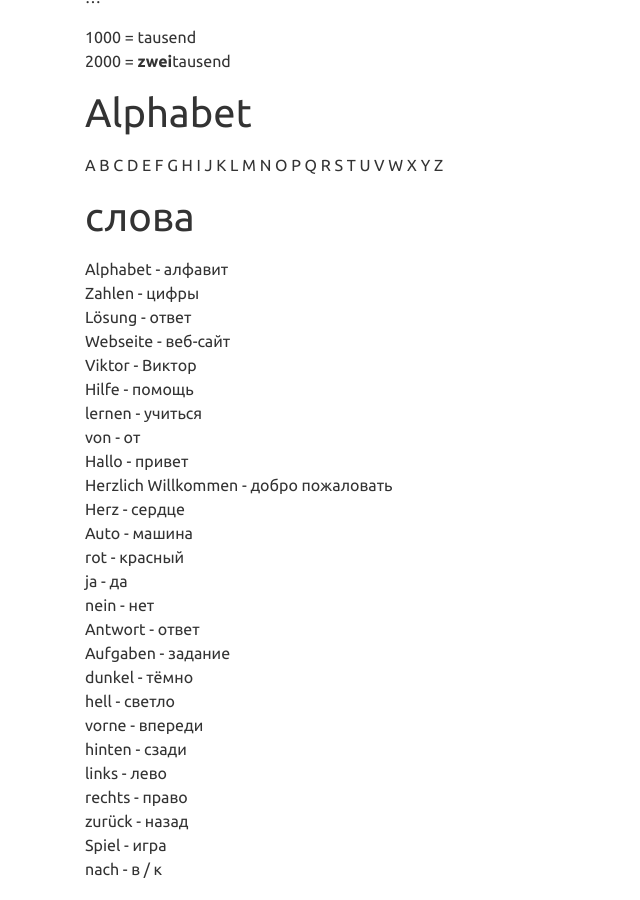
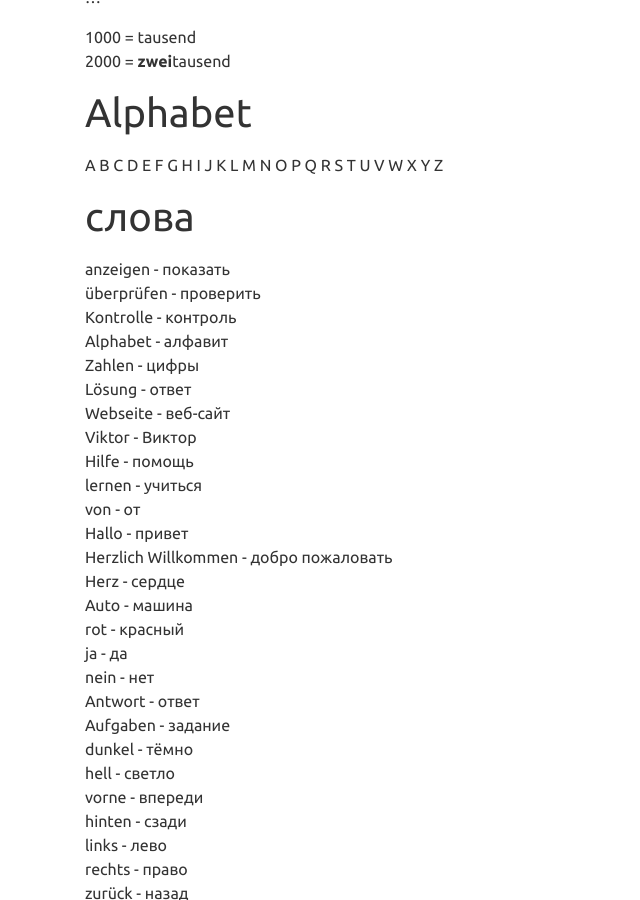
Before and after one commit to viktor-chiarcos/viktor-chiarcos.github.io, a Jekyll site: the page built from _pages/ivan/index.md, in a window 1280 px wide and 900 px high, scrolled down 1085 px. Shown: the whole window, without its empty margins (0-640 px from the left). Built offline with Jekyll 4.4.1, drawn with Linux system fonts in a browser that asks for light colours.

Commit message:
index.md aktualisieren

```diff
--- a/_pages/ivan/index.md
+++ b/_pages/ivan/index.md
@@ -55,6 +55,9 @@ A B C D E F G H I J K L M N O P Q R S T U V W X Y Z
 
 # слова
 
+anzeigen - показать\
+überprüfen - проверить\
+Kontrolle - контроль\
 Alphabet - алфавит\
 Zahlen - цифры\
 Lösung - ответ\
@@ -110,10 +113,10 @@ Auto*s
 
 Antwort: <input type="text" id="Feld" value="" />
 
-<input type="button" value="контроль" onclick="button1();"/>
+<input type="button" value="Antwort anzeigen" onclick="button1();"/>
 
 # что означает "нет, вперёд"
 
 Lösung: <input type="text" id="Feld" value="" />
 
-<input type="button" value="контроль" onclick="button2();"/>
+<input type="button" value="überprüfen" onclick="button2();"/>
```
